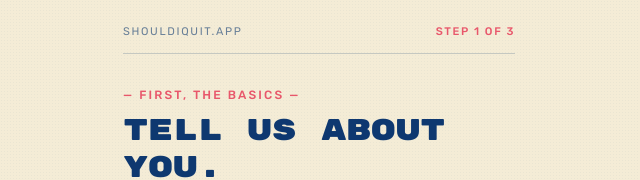
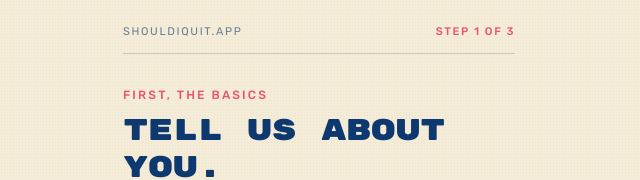
Before and after one commit to rathina-prabu/shouldiquit, a Next.js app: page /start in a window 1280 px wide. Shown: the top 180 px of the page, without its empty margins (321-961 px from the left). Built offline with nearby package versions, Linux system fonts and the light colour scheme.

Commit message:
ui: drop em-dashes around /start kicker

```diff
--- a/app/start/page.tsx
+++ b/app/start/page.tsx
@@ -40,7 +40,7 @@ export default function StartPage() {
   return (
     <RisoLayout topBarLeft="shouldiquit.app" topBarRight="Step 1 of 3">
       <div className="text-[12px] tracking-[0.18em] uppercase text-accent mb-2 font-medium">
-        — First, the basics —
+        First, the basics
       </div>
       <h1 className="font-display text-[30px] leading-tight tracking-tight mb-3">
         Tell us about you.
```
